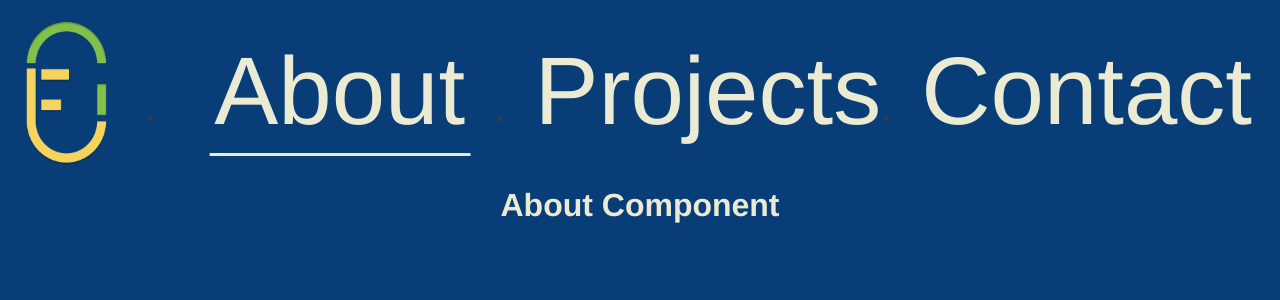
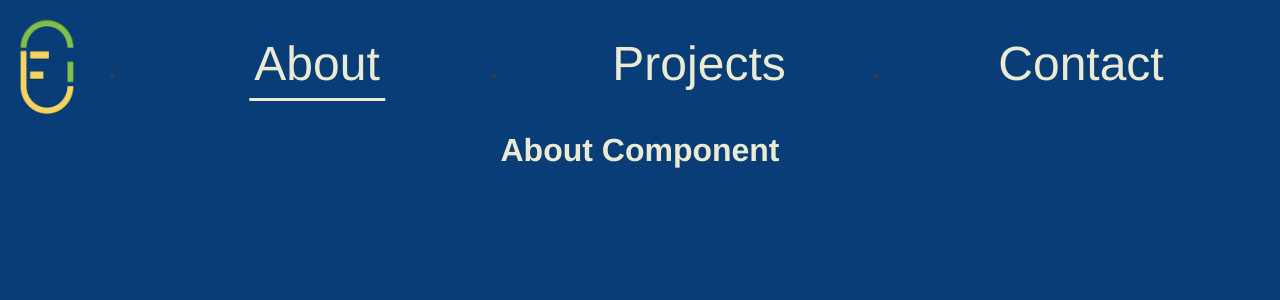
Before and after one commit to fabienogli/fabienogli.github.io, a Vue app: page / in a window 1280 px wide. Shown: the top 300 px of the page. Built offline with nearby package versions, Linux system fonts and the light colour scheme.

Commit message:
reduce bar

```diff
--- a/src/components/NavBar.vue
+++ b/src/components/NavBar.vue
@@ -34,7 +34,7 @@ export default {
 
   .logo {
     float: left;
-    height: 150px;
+    height: 100px;
   }
   .container {
     display: flex;
--- a/src/styles/_variables.scss
+++ b/src/styles/_variables.scss
@@ -8,4 +8,4 @@ $accentColor: #F4D35E;
 $onPrimary: #EBEBD3;
 $onSecondary: #083D77;
 
-$title: 96px;
+$title: 48px;
```
